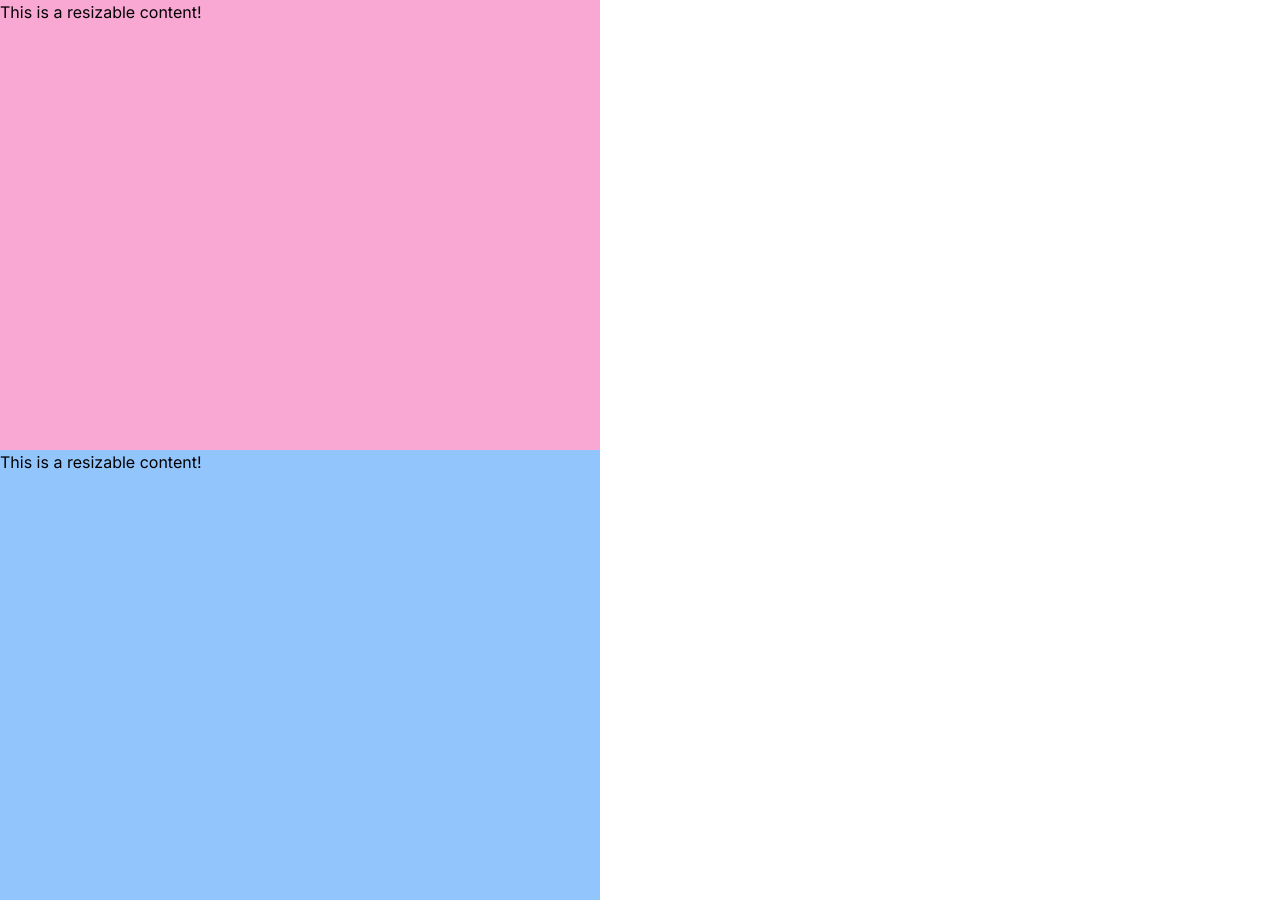
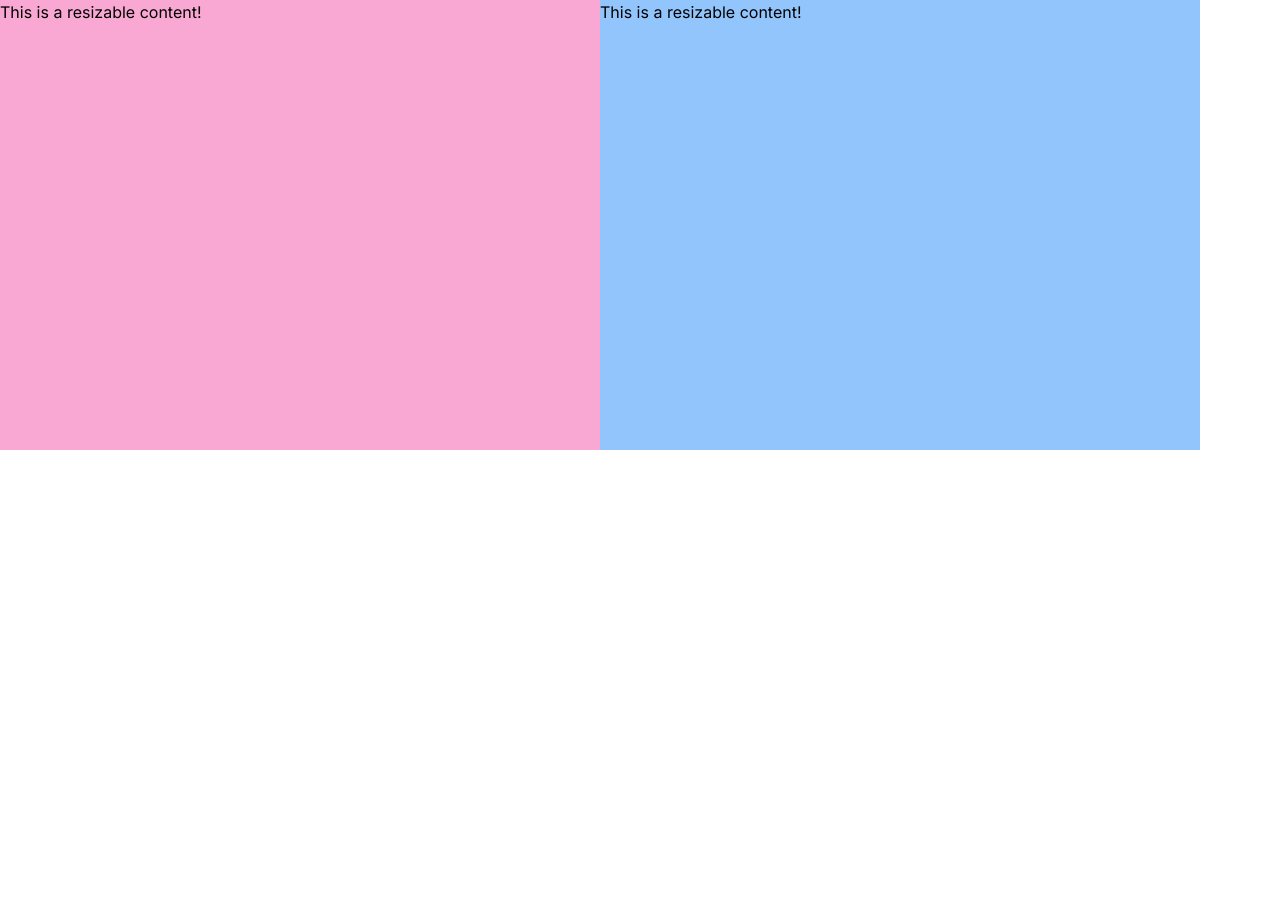
Before and after one commit to Rohit10701/chrono, a Next.js app: page /wrapper/resizeabble in a window 1280 px wide. After the commit the page ends 800 px from the top, so only its background shows below. Built offline with nearby package versions, Linux system fonts and the light colour scheme.

Commit message:
style : chnaged style in resizable page for testing

```diff
--- a/src/app/wrapper/resizeabble/page.tsx
+++ b/src/app/wrapper/resizeabble/page.tsx
@@ -2,7 +2,7 @@ import ResizableWrapper from "@/components/wrappers/Resizabble";
 
 const Page = () => {
   return (
-    <div className="">
+    <div className="flex">
     <ResizableWrapper>
         <div className="bg-pink-300 w-full h-full">
           This is a resizable content!
```
